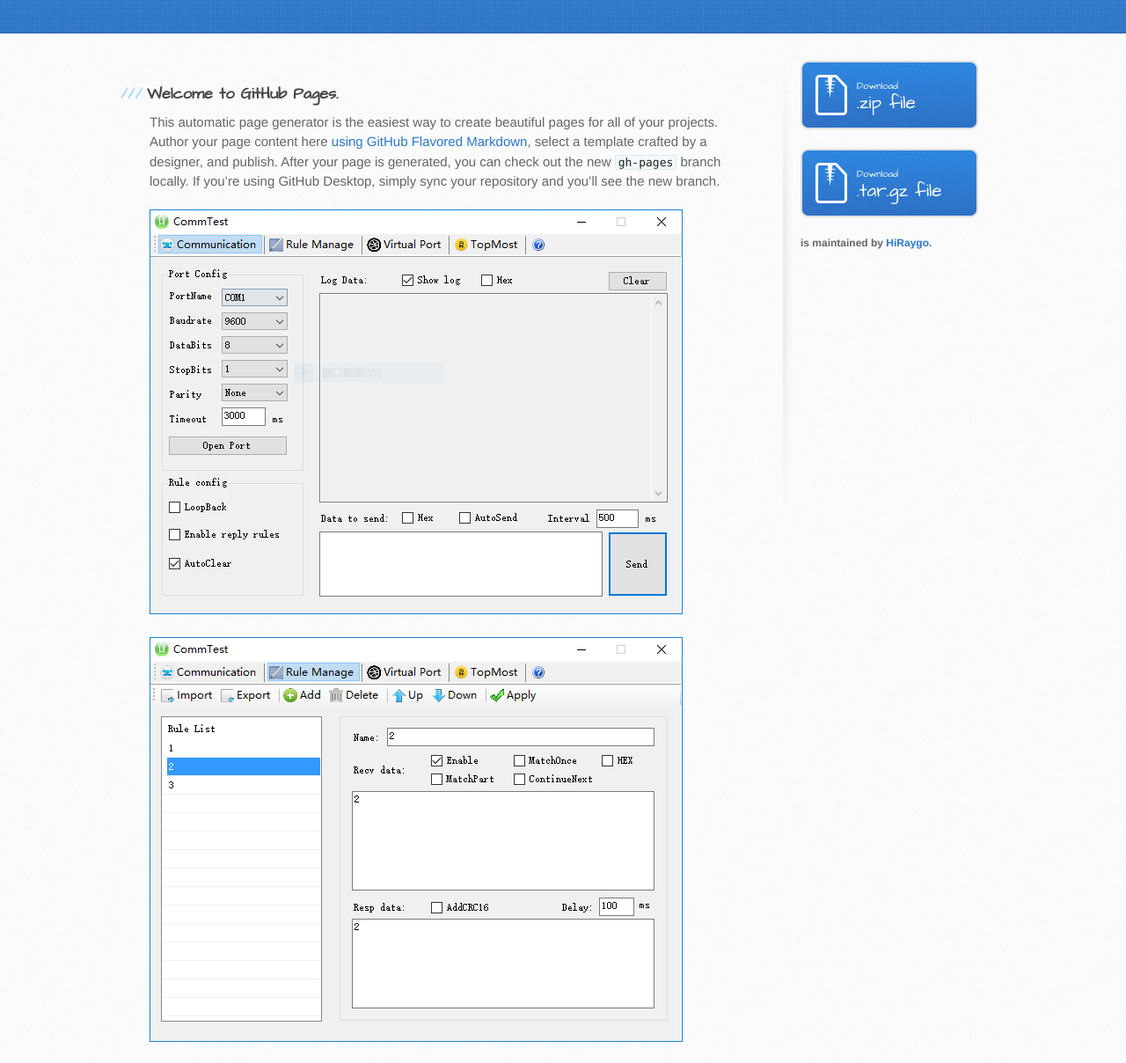
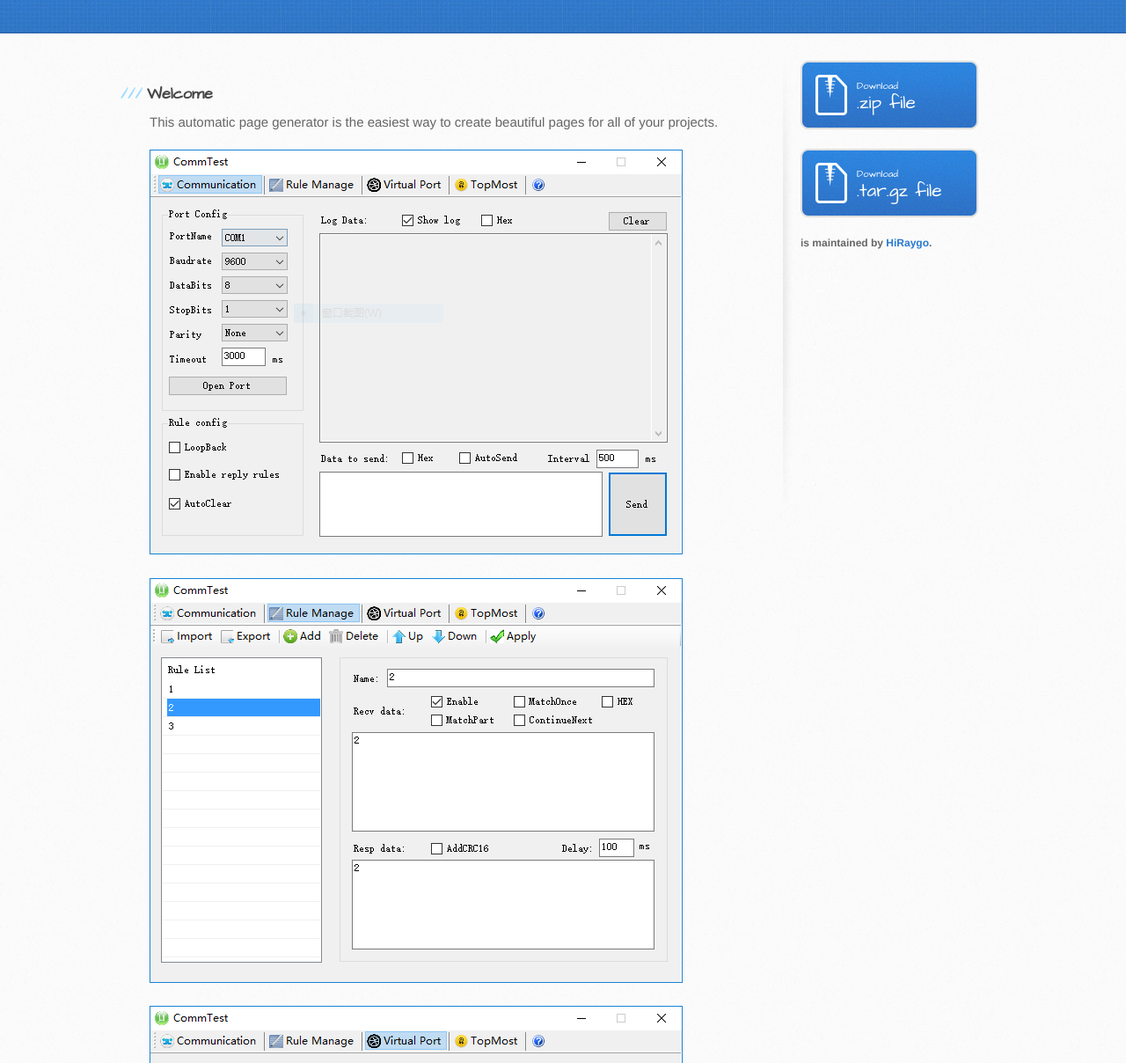
Before and after one commit to HiRaygo/CommTest, a plain HTML site: page index.html in a window 1280 px wide. Shown: the part 197-1405 px from the top of the page at 88% size. Drawn offline with Linux system fonts and the light colour scheme.

Commit message:
Update index.html

```diff
--- a/index.html
+++ b/index.html
@@ -28,11 +28,11 @@
     <div id="content-wrapper">
       <div class="inner clearfix">
         <section id="main-content">
-          <h3><a id="welcome-to-github-pages" class="anchor" href="#welcome-to-github-pages" aria-hidden="true"><span aria-hidden="true" class="octicon octicon-link"></span></a>Welcome to GitHub Pages.</h3>
-          <p>This automatic page generator is the easiest way to create beautiful pages for all of your projects. Author your page content here <a href="https://guides.github.com/features/mastering-markdown/">using GitHub Flavored Markdown</a>, select a template crafted by a designer, and publish. After your page is generated, you can check out the new <code>gh-pages</code> branch locally. If you’re using GitHub Desktop, simply sync your repository and you’ll see the new branch.</p>
-          <p><a href="/HiRaygo/CommTest/blob/master/Resource/CommForm.PNG" target="_blank"><img src="/images/CommForm.PNG" alt="Serial Port Comm Form" style="max-width:100%;"></a></p>
-          <p><a href="/HiRaygo/CommTest/blob/master/Resource/RuleForm.PNG" target="_blank"><img src="/images/RuleForm.PNG" alt="Rule Edit Form" style="max-width:100%;"></a></p>
-          <p><a href="/HiRaygo/CommTest/blob/master/Resource/PortForm.PNG" target="_blank"><img src="/images/PortForm.PNG" alt="Virtual Serial Port Form" style="max-width:100%;"></a></p>
+          <h3><a id="welcome-to-github-pages" class="anchor" href="#welcome-to-github-pages" aria-hidden="true"><span aria-hidden="true" class="octicon octicon-link"></span></a>Welcome</h3>
+          <p>This automatic page generator is the easiest way to create beautiful pages for all of your projects. </p>
+          <p><img src="/images/CommForm.PNG" alt="Serial Port Comm Form" style="max-width:100%;"></p>
+          <p><img src="/images/RuleForm.PNG" alt="Rule Edit Form" style="max-width:100%;"></p>
+          <p><img src="/images/PortForm.PNG" alt="Virtual Serial Port Form" style="max-width:100%;"></p>
         </section>
 
         <aside id="sidebar">
```
